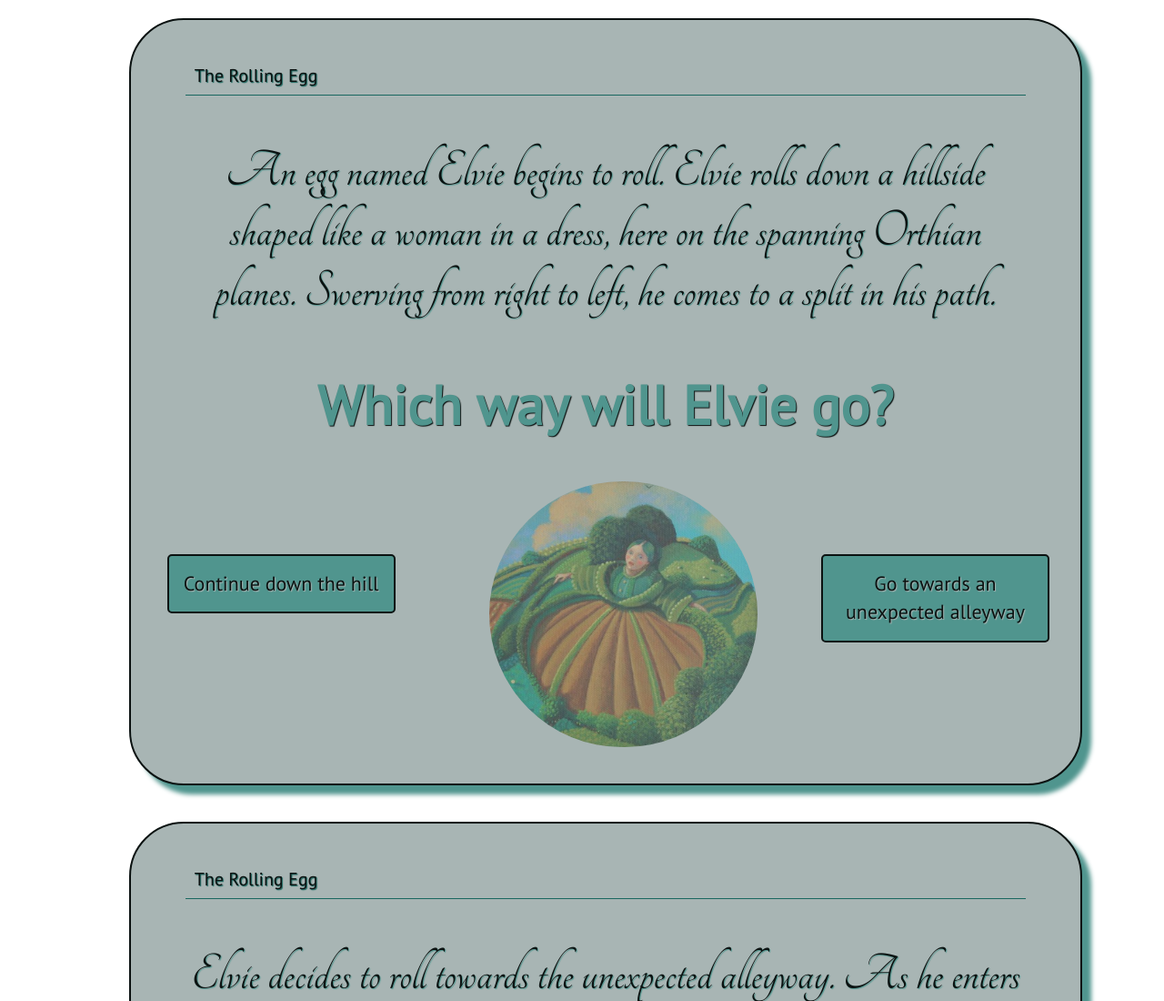
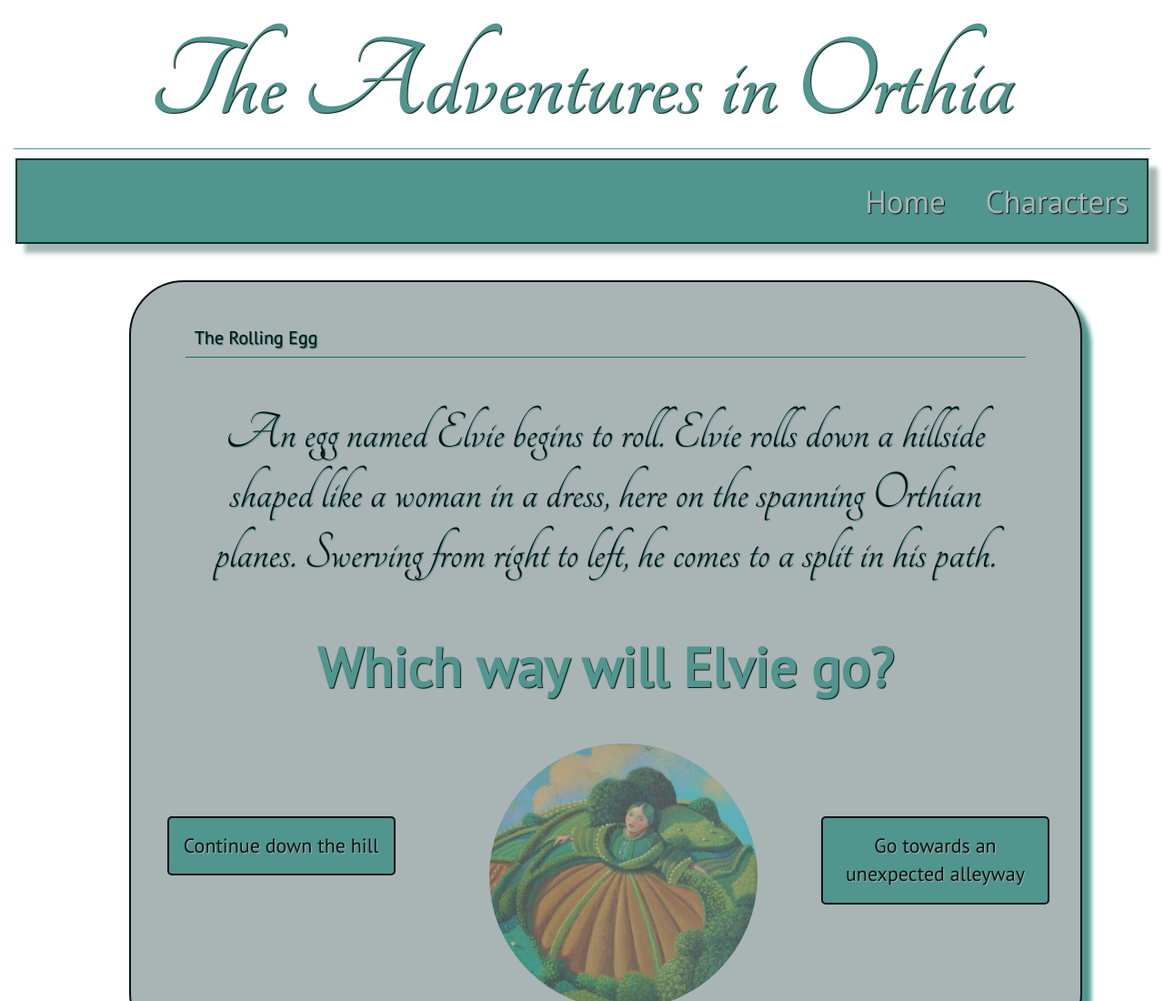
Before and after one commit to kevin-england/World, a plain HTML site: page public/story.html in a window 1280 px wide. Shown: the top 1100 px of the page at 91% size. Drawn offline with nearby package versions, Linux system fonts and the light colour scheme.

Commit message:
Made some minor edits on character selection page using CSS and added a navigation bar to the story sections, #3

```diff
--- a/public/js/default.js
+++ b/public/js/default.js
@@ -8,7 +8,7 @@ var characters = { characters: [
   },
   {
     name: 'Gervis the Hare',
-    description: 'Select and the race is on!',
+    description: 'Select and get Gervis racing!',
     image: 'images/octurnus.jpg',
     title: 'A Race Through Planet Orthia',
     button: 'Get Started'
--- a/public/story.html
+++ b/public/story.html
@@ -10,6 +10,15 @@
   <body>
     <div class="container-fluid">
       <div class="row">
+        <div class="col-md-12">
+          <h1 class="main">The Adventures in Orthia</h1>
+        </div>
+        <div class="col-md-12">
+          <ul class="nav-one">
+            <a href="index.html" class="tabs">Home</a>
+            <a href="#holder" class="tabs">Characters</a>
+          </ul>
+        </div>
         <div id="hold" class="col-md-offset-1 col-md-11">
         </div>
       </div>
```
Also changed, not shown: public/index.html (+1 -1 lines).
